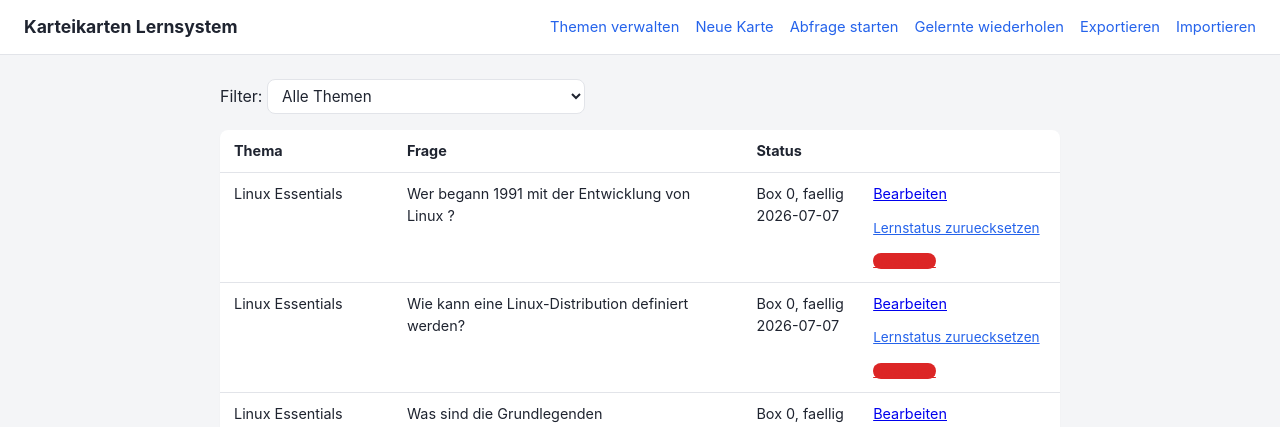
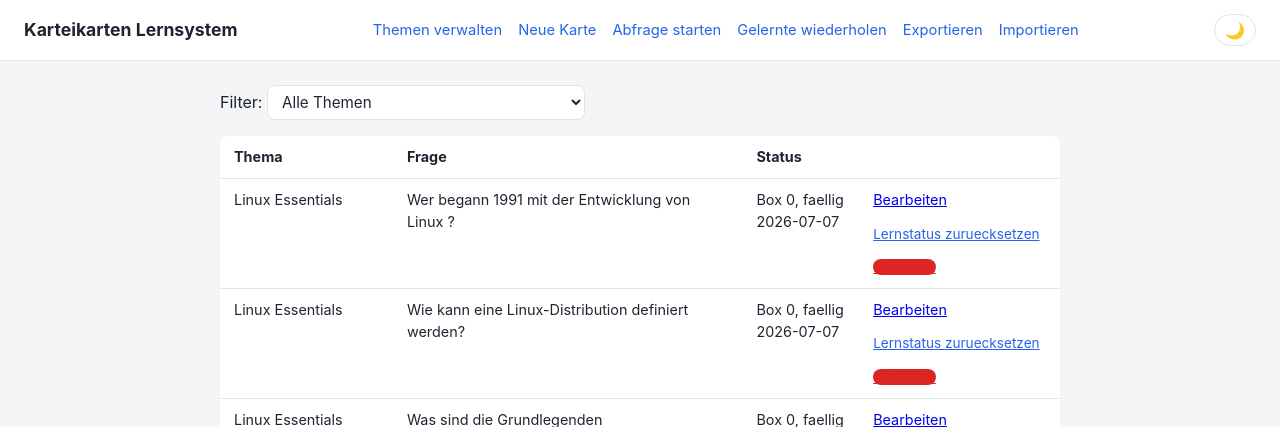
Before and after one commit to aruebel/flashcards, a Flask app: page / in a window 1280 px wide. Shown: the top 427 px of the page. Run offline with Flask 3, Linux system fonts and the light colour scheme; data comes from the database, SQL or seed files in the repository.

Commit message:
feat: Dark-Mode-Toggle mit localStorage-Persistenz
Schalter in der Topbar (🌙/☀) wechselt zwischen hellem und dunklem
Theme. Die Wahl wird in localStorage gespeichert und per Inline-Script
im <head> sofort angewendet, sodass kein Aufblitzen des falschen Themes
beim Seitenload entsteht.

```diff
--- a/CasaOS/app/static/app.js
+++ b/CasaOS/app/static/app.js
@@ -1,3 +1,23 @@
+// --- Dark-Mode-Toggle --------------------------------------------------------
+
+function toggleTheme() {
+  const isDark = document.documentElement.getAttribute('data-theme') === 'dark';
+  const next = isDark ? 'light' : 'dark';
+  document.documentElement.setAttribute('data-theme', next);
+  localStorage.setItem('theme', next);
+  updateThemeButton();
+}
+
+function updateThemeButton() {
+  const btn = document.getElementById('theme-toggle');
+  if (!btn) return;
+  const isDark = document.documentElement.getAttribute('data-theme') === 'dark';
+  btn.textContent = isDark ? '☀' : '🌙';
+  btn.title = isDark ? 'Heller Modus' : 'Dunkler Modus';
+}
+
+document.addEventListener('DOMContentLoaded', updateThemeButton);
+
 // Gemeinsame Hilfsfunktionen: Vollbild-Lightbox fuer Bilder + Bild-Upload
 // (Datei-Auswahl oder Clipboard-Paste) fuer den Karteneditor.
 
--- a/CasaOS/app/static/style.css
+++ b/CasaOS/app/static/style.css
@@ -9,6 +9,24 @@
   --color-border: #e2e4e9;
   --radius: 8px;
 }
+
+[data-theme="dark"] {
+  --color-bg: #0f1117;
+  --color-surface: #1c1f2e;
+  --color-text: #e2e8f0;
+  --color-muted: #94a3b8;
+  --color-accent: #3b82f6;
+  --color-accent-hover: #60a5fa;
+  --color-danger: #f87171;
+  --color-border: #2d3148;
+}
+
+[data-theme="dark"] .flash-success { background: #14532d; color: #86efac; }
+[data-theme="dark"] .flash-error   { background: #7f1d1d; color: #fca5a5; }
+[data-theme="dark"] .flash-info    { background: #1e3a5f; color: #93c5fd; }
+[data-theme="dark"] .hint-box      { background: #1e1b4b; color: #a5b4fc; }
+[data-theme="dark"] .card-table    { box-shadow: 0 1px 3px rgba(0,0,0,0.4); }
+[data-theme="dark"] .quiz-card     { box-shadow: 0 1px 3px rgba(0,0,0,0.4); }
 
 * { box-sizing: border-box; }
 
@@ -257,6 +275,19 @@ legend { font-weight: 600; padding: 0 6px; }
   max-height: 92vh;
 }
 
+.theme-toggle {
+  background: none;
+  border: 1px solid var(--color-border);
+  color: var(--color-text);
+  border-radius: 20px;
+  padding: 4px 10px;
+  font-size: 1rem;
+  cursor: pointer;
+  line-height: 1.4;
+  transition: background 150ms;
+}
+.theme-toggle:hover { background: var(--color-border); }
+
 @media (max-width: 600px) {
   .topbar { flex-direction: column; align-items: flex-start; }
   .container { padding: 0 12px 40px; }
--- a/CasaOS/app/templates/base.html
+++ b/CasaOS/app/templates/base.html
@@ -4,6 +4,7 @@
   <meta charset="utf-8">
   <meta name="viewport" content="width=device-width, initial-scale=1">
   <title>{% block title %}Karteikarten Lernsystem{% endblock %}</title>
+  <script>(function(){var t=localStorage.getItem('theme');if(t)document.documentElement.setAttribute('data-theme',t);})();</script>
   <link rel="stylesheet" href="{{ url_for('static', filename='style.css') }}">
 </head>
 <body>
@@ -17,6 +18,7 @@
       <a href="{{ url_for('backup.export') }}">Exportieren</a>
       <a href="{{ url_for('backup.import_form') }}">Importieren</a>
     </nav>
+    <button id="theme-toggle" class="theme-toggle" onclick="toggleTheme()" title="Dunkler Modus">🌙</button>
   </header>
 
   <main class="container">
```
